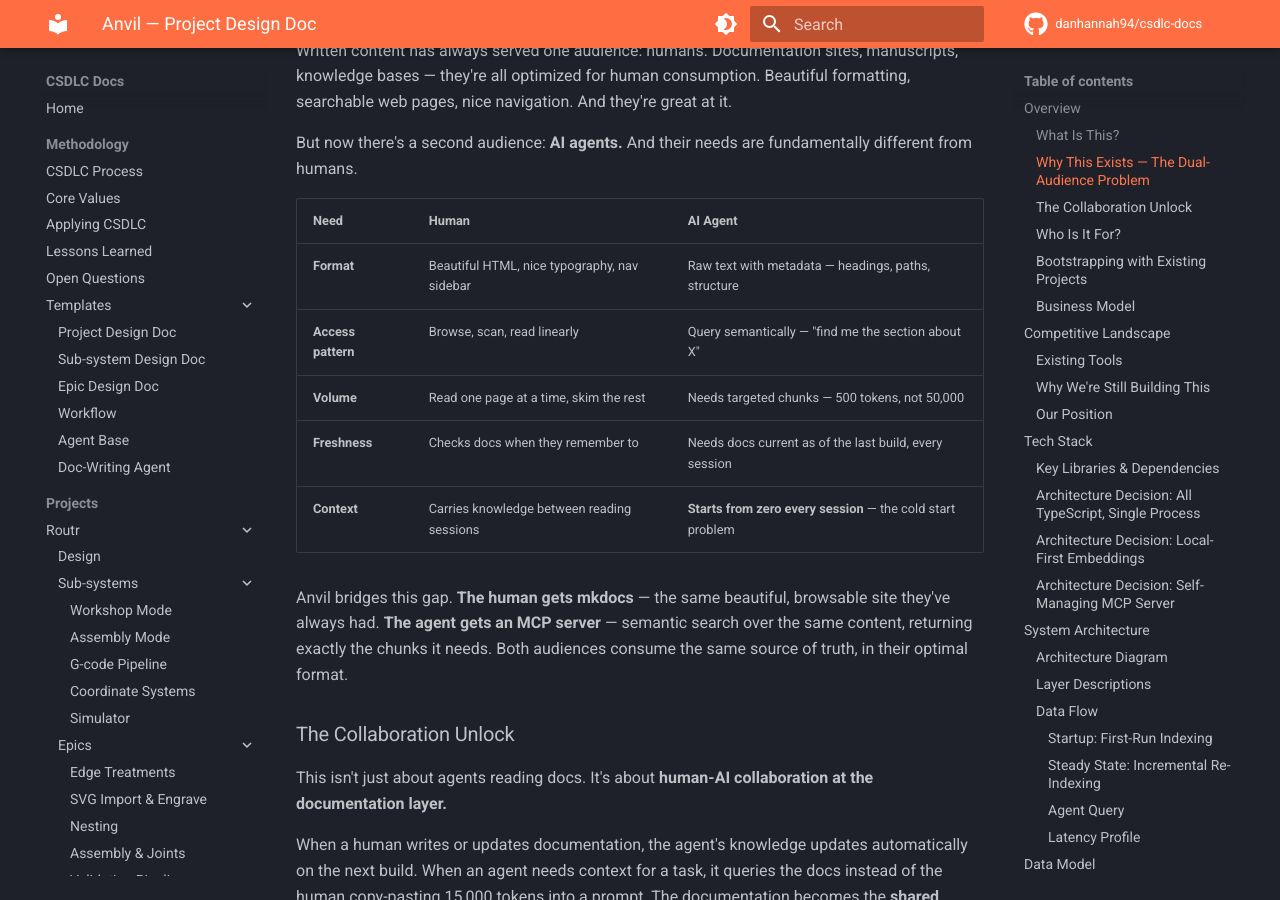
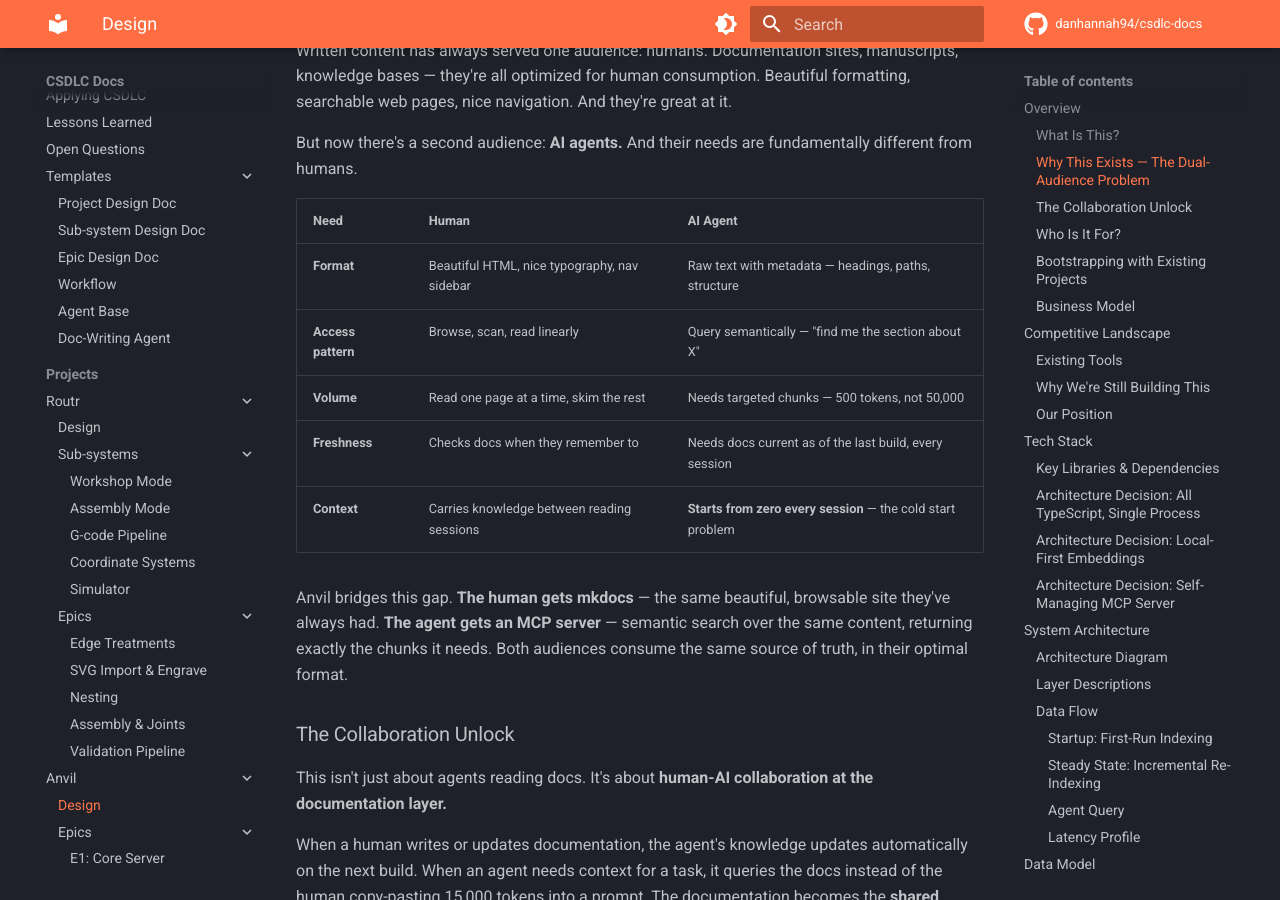
Before and after one commit to danhannah94/csdlc-docs, an MkDocs documentation site: the page built from docs/projects/anvil/design.md, in a window 1280 px wide and 900 px high, scrolled down 671 px. Built offline with MkDocs 1.6.1 and Material for MkDocs 9.7.7, drawn with Linux system fonts in a browser that asks for light colours; comment, search, counter and statistics services are not loaded.

Commit message:
fix nav: rename LLMkDocs → Anvil + add E1 epic to mkdocs nav

```diff
--- a/mkdocs.yml
+++ b/mkdocs.yml
@@ -58,8 +58,10 @@ nav:
         - Nesting: projects/routr/epics/nesting.md
         - Assembly & Joints: projects/routr/epics/assembly-joints.md
         - Validation Pipeline: projects/routr/epics/validation.md
-    - LLMkDocs:
-      - Design: projects/llmkdocs/design.md
+    - Anvil:
+      - Design: projects/anvil/design.md
+      - Epics:
+        - "E1: Core Server": projects/anvil/epics/core-server.md
 
 markdown_extensions:
   - admonition
```
